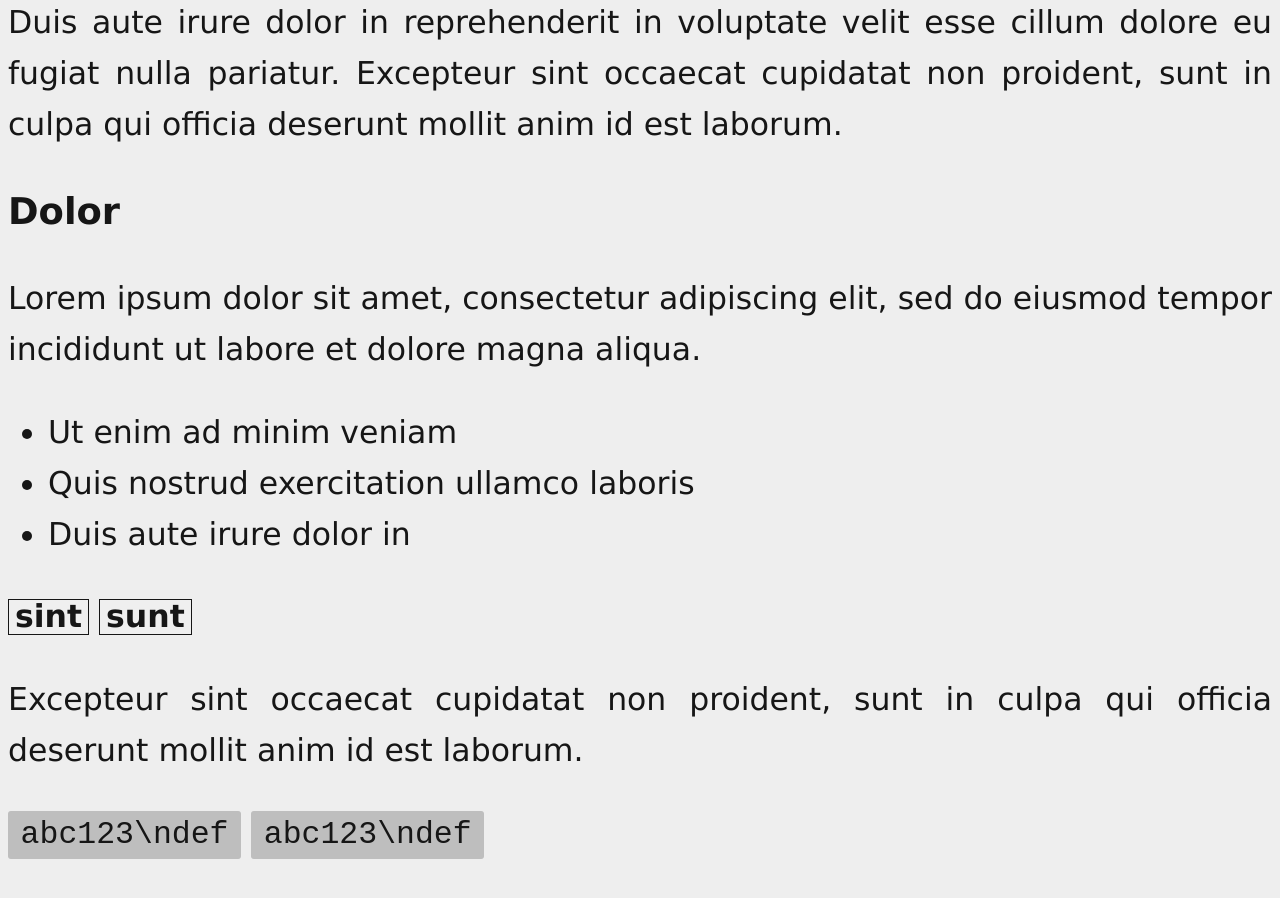
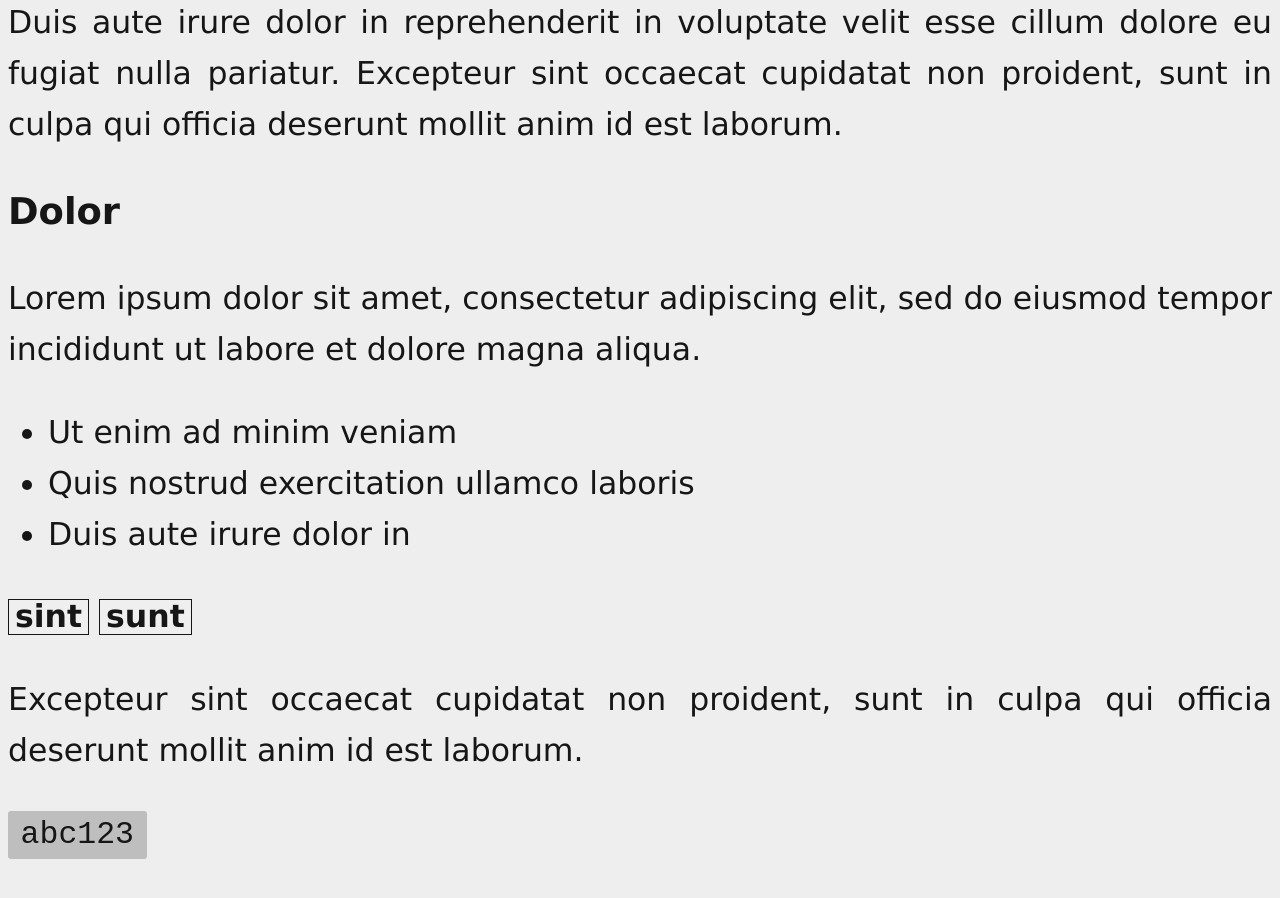
Before and after one commit to ueita/ueita.github.io, a Jekyll site: the page built from page.html, in a window 1280 px wide and 900 px high, scrolled down 731 px. Built offline with Jekyll 4.4.1, drawn with Linux system fonts in a browser that asks for light colours.

Commit message:
update page.html

```diff
--- a/page.html
+++ b/page.html
@@ -24,6 +24,5 @@ permalink: /page/
     <button class="btn">sint</button>
     <button class="btn">sunt</button>
     <p>Excepteur sint occaecat cupidatat non proident, sunt in culpa qui officia deserunt mollit anim id est laborum.</p>
-    <code>abc123\ndef</code>
-    <code>abc123\ndef</code>
+    <code>abc123</code>
 </div>
```
